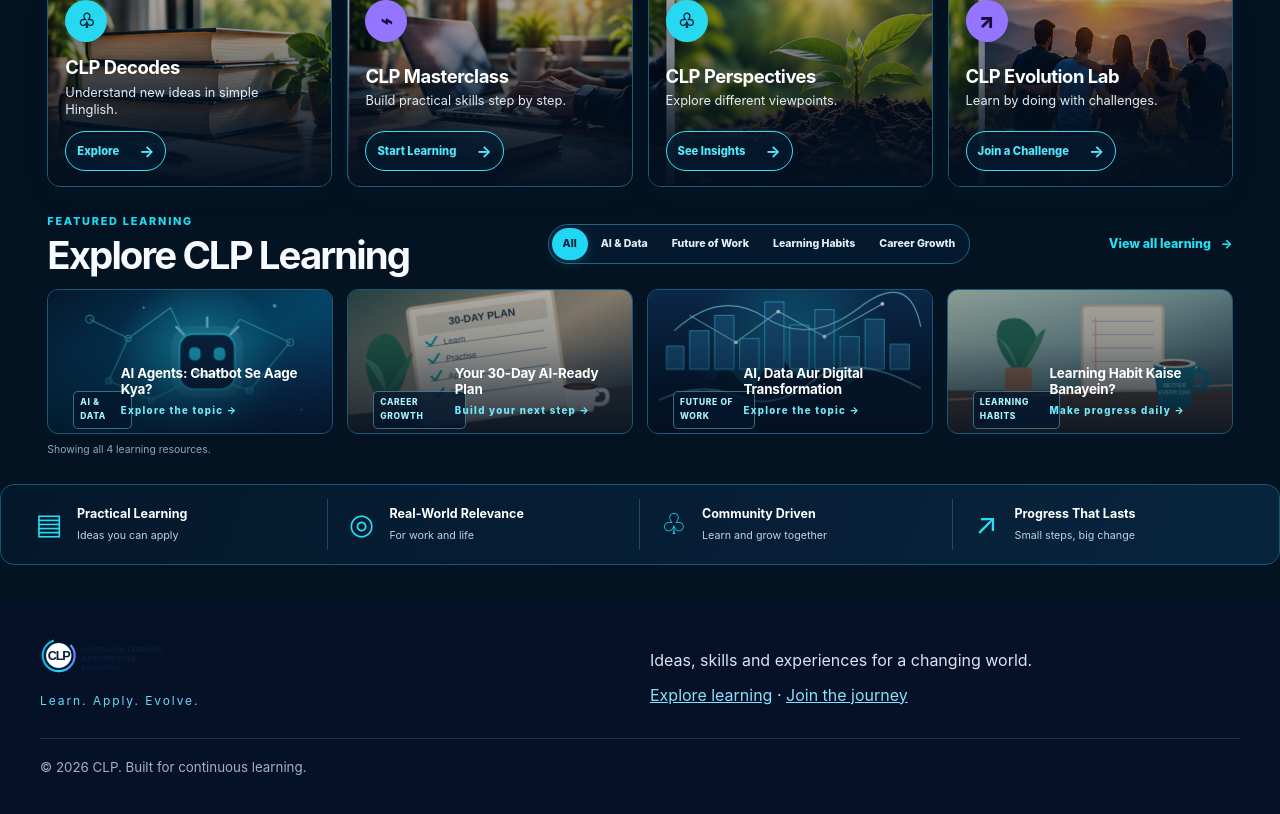
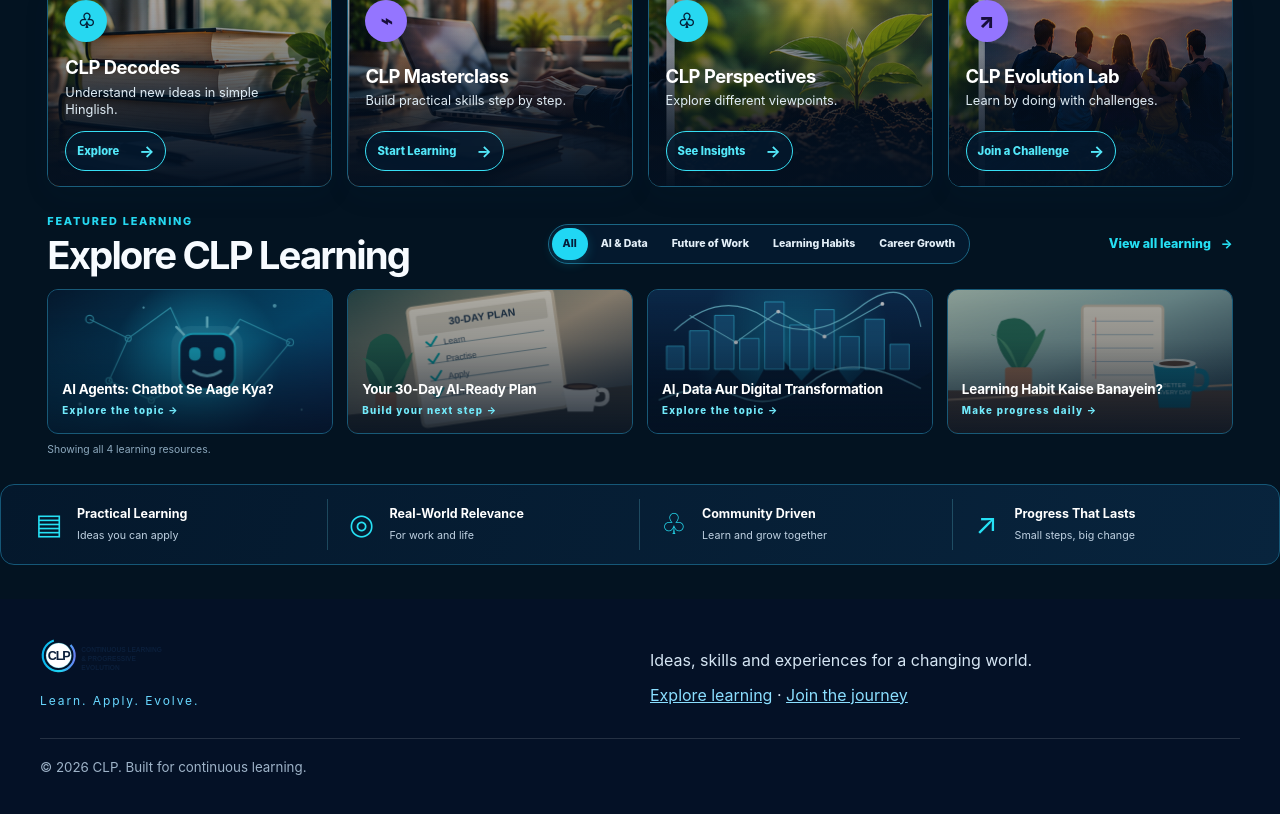
Before and after one commit to sanjeevkshu/clp, a Jekyll site: the page built from index.md, in a window 1280 px wide and 900 px high, scrolled down 835 px, cut to the strip 83-897 px from the top of the window. Built offline with Jekyll 4.4.1, drawn with Linux system fonts in a browser that asks for light colours.

Commit message:
Remove duplicate labels from homepage learning cards

```diff
--- a/index.md
+++ b/index.md
@@ -53,10 +53,10 @@
     <a class="home-text-link" href="{{ '/learn/' | relative_url }}">View all learning <span>→</span></a>
   </div>
   <div class="home-video-grid" id="home-video-grid">
-    <a class="home-video-card video-ai" data-home-topic="ai" href="{{ '/learn/' | relative_url }}"><img class="home-video-image" src="{{ '/assets/images/card-ai.svg' | relative_url }}" alt="" aria-hidden="true" loading="lazy"><span class="home-video-type">AI &amp; DATA</span><span class="home-video-copy"><strong>AI Agents: Chatbot Se Aage Kya?</strong><small>Explore the topic →</small></span></a>
-    <a class="home-video-card video-plan" data-home-topic="career" href="{{ '/learn/' | relative_url }}"><img class="home-video-image" src="{{ '/assets/images/card-plan.svg' | relative_url }}" alt="" aria-hidden="true" loading="lazy"><span class="home-video-type">CAREER GROWTH</span><span class="home-video-copy"><strong>Your 30-Day AI-Ready Plan</strong><small>Build your next step →</small></span></a>
-    <a class="home-video-card video-data" data-home-topic="work" href="{{ '/learn/' | relative_url }}"><img class="home-video-image" src="{{ '/assets/images/card-data.svg' | relative_url }}" alt="" aria-hidden="true" loading="lazy"><span class="home-video-type">FUTURE OF WORK</span><span class="home-video-copy"><strong>AI, Data Aur Digital Transformation</strong><small>Explore the topic →</small></span></a>
-    <a class="home-video-card video-habits" data-home-topic="habits" href="{{ '/learn/' | relative_url }}"><img class="home-video-image" src="{{ '/assets/images/card-habits.svg' | relative_url }}" alt="" aria-hidden="true" loading="lazy"><span class="home-video-type">LEARNING HABITS</span><span class="home-video-copy"><strong>Learning Habit Kaise Banayein?</strong><small>Make progress daily →</small></span></a>
+    <a class="home-video-card video-ai" data-home-topic="ai" href="{{ '/learn/' | relative_url }}"><img class="home-video-image" src="{{ '/assets/images/card-ai.svg' | relative_url }}" alt="" aria-hidden="true" loading="lazy"><span class="home-video-copy"><strong>AI Agents: Chatbot Se Aage Kya?</strong><small>Explore the topic →</small></span></a>
+    <a class="home-video-card video-plan" data-home-topic="career" href="{{ '/learn/' | relative_url }}"><img class="home-video-image" src="{{ '/assets/images/card-plan.svg' | relative_url }}" alt="" aria-hidden="true" loading="lazy"><span class="home-video-copy"><strong>Your 30-Day AI-Ready Plan</strong><small>Build your next step →</small></span></a>
+    <a class="home-video-card video-data" data-home-topic="work" href="{{ '/learn/' | relative_url }}"><img class="home-video-image" src="{{ '/assets/images/card-data.svg' | relative_url }}" alt="" aria-hidden="true" loading="lazy"><span class="home-video-copy"><strong>AI, Data Aur Digital Transformation</strong><small>Explore the topic →</small></span></a>
+    <a class="home-video-card video-habits" data-home-topic="habits" href="{{ '/learn/' | relative_url }}"><img class="home-video-image" src="{{ '/assets/images/card-habits.svg' | relative_url }}" alt="" aria-hidden="true" loading="lazy"><span class="home-video-copy"><strong>Learning Habit Kaise Banayein?</strong><small>Make progress daily →</small></span></a>
   </div>
   <p class="home-filter-status" id="home-filter-status" aria-live="polite">Showing all 4 learning resources.</p>
 </section>
```
